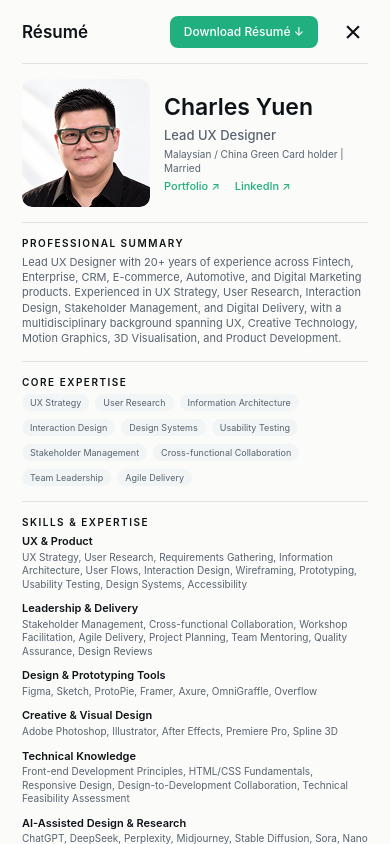
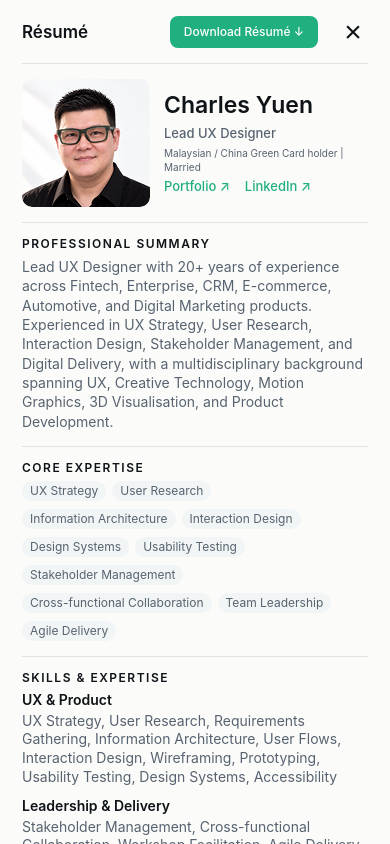
Before and after one commit to cyko-design/portfolio, a website: page index.html in a window 390 px wide. Both pictures are taken after a click on the link "View Resume ↗". Drawn offline with Linux system fonts and the light colour scheme; a web font is replaced by a local one.

Commit message:
Align resume typography with main site scale

```diff
--- a/styles.css
+++ b/styles.css
@@ -49,16 +49,16 @@ body.resume-is-open{position:fixed;width:100%;overflow:hidden}
 .resume-identity-copy{min-width:0;display:flex;flex-direction:column;gap:4px;line-height:1.35}
 .resume-identity h2{font-size:29px;font-weight:600;line-height:1.35}
 .resume-role{font-size:15px;font-weight:500;color:var(--muted)}
-.resume-meta{font-size:11px;color:var(--muted)}
-.resume-links{display:flex;flex-wrap:wrap;gap:15px;font-size:11px;font-weight:500;color:var(--green)}
+.resume-meta{font-size:.8125rem;color:var(--muted)}
+.resume-links{display:flex;flex-wrap:wrap;gap:15px;font-size:.8125rem;font-weight:500;color:var(--green)}
 .resume-section{border-top:1px solid var(--line);padding-top:11px}
-.resume-section h3{font-size:10px;font-weight:600;line-height:1;letter-spacing:1.5px;text-transform:uppercase;margin-bottom:7px}
-.resume-section p{font-size:9px;line-height:1.34;color:var(--muted)}
-.resume-summary p{font-size:10px;line-height:1.38;max-width:800px}
+.resume-section h3{font-size:.75rem;font-weight:600;line-height:1;letter-spacing:1.5px;text-transform:uppercase;margin-bottom:7px}
+.resume-section p{font-size:.875rem;line-height:1.34;color:var(--muted)}
+.resume-summary p{font-size:.875rem;line-height:1.38;max-width:800px}
 .resume-tags{display:flex;flex-wrap:wrap;gap:6px}
-.resume-tags li{font-size:9px;line-height:1;padding:4px 8px;border-radius:10px;background:#f2f5f5;color:var(--muted)}
+.resume-tags li{font-size:.75rem;line-height:1;padding:4px 8px;border-radius:10px;background:#f2f5f5;color:var(--muted)}
 .resume-skills{display:grid;grid-template-columns:repeat(2,minmax(0,385px));column-gap:22px;row-gap:0}
-.resume-section h4{font-size:10px;font-weight:600;line-height:1.35;margin:0 0 2px}
+.resume-section h4{font-size:.875rem;font-weight:600;line-height:1.35;margin:0 0 2px}
 .resume-jobs{display:flex;flex-direction:column;gap:6px}
 .resume-jobs h4{line-height:1.2;margin-bottom:1px}
 .resume-jobs p{line-height:1.25}
@@ -77,12 +77,8 @@ body.resume-is-open{position:fixed;width:100%;overflow:hidden}
   .resume-role{font-size:13px}
   .resume-meta{font-size:10px}
   .resume-section{padding-top:15px}
-  .resume-summary p{font-size:11px}
   .resume-tags{gap:8px 6px}
   .resume-skills{grid-template-columns:minmax(0,1fr);row-gap:10px}
-  .resume-section h4{font-size:11px}
-  .resume-section p{font-size:10px}
-  .resume-summary p{font-size:11px}
   .resume-bottom{grid-template-columns:minmax(0,1fr);gap:12px}
 }
 @media(max-width:359px){
```
